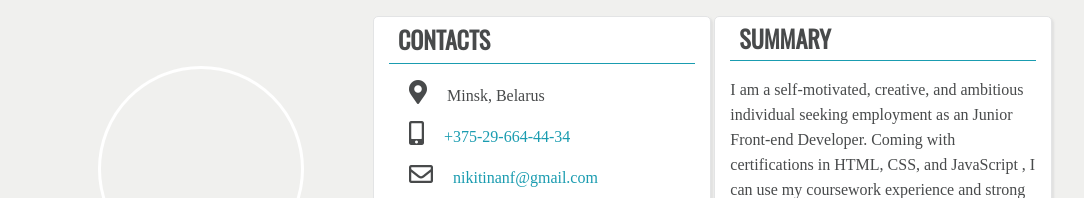
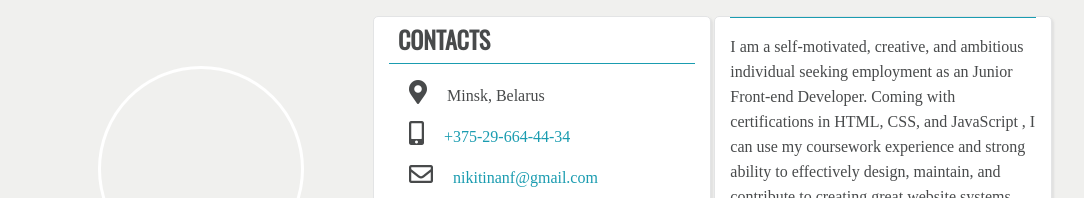
Before and after one commit to yalatan/yalatan.github.io, a plain HTML site: page index.html in a window 1280 px wide. Shown: the top 198 px of the page, without its empty margins (98-1182 px from the left). Drawn offline with nearby package versions, Linux system fonts and the light colour scheme.

Commit message:
Update index.html

```diff
--- a/index.html
+++ b/index.html
@@ -41,7 +41,6 @@
 
         <section class="box summary">
             <div class="box-title">
-                <h2>Summary</h2>
             </div>
             <div class="box-content">
                 <p>I am a self-motivated, creative, and ambitious individual seeking employment as an Junior Front-end Developer. Coming with certifications in HTML, CSS, and JavaScript , I can use my coursework experience and strong ability to effectively design, maintain, and contribute to creating great website systems.</p>
```
